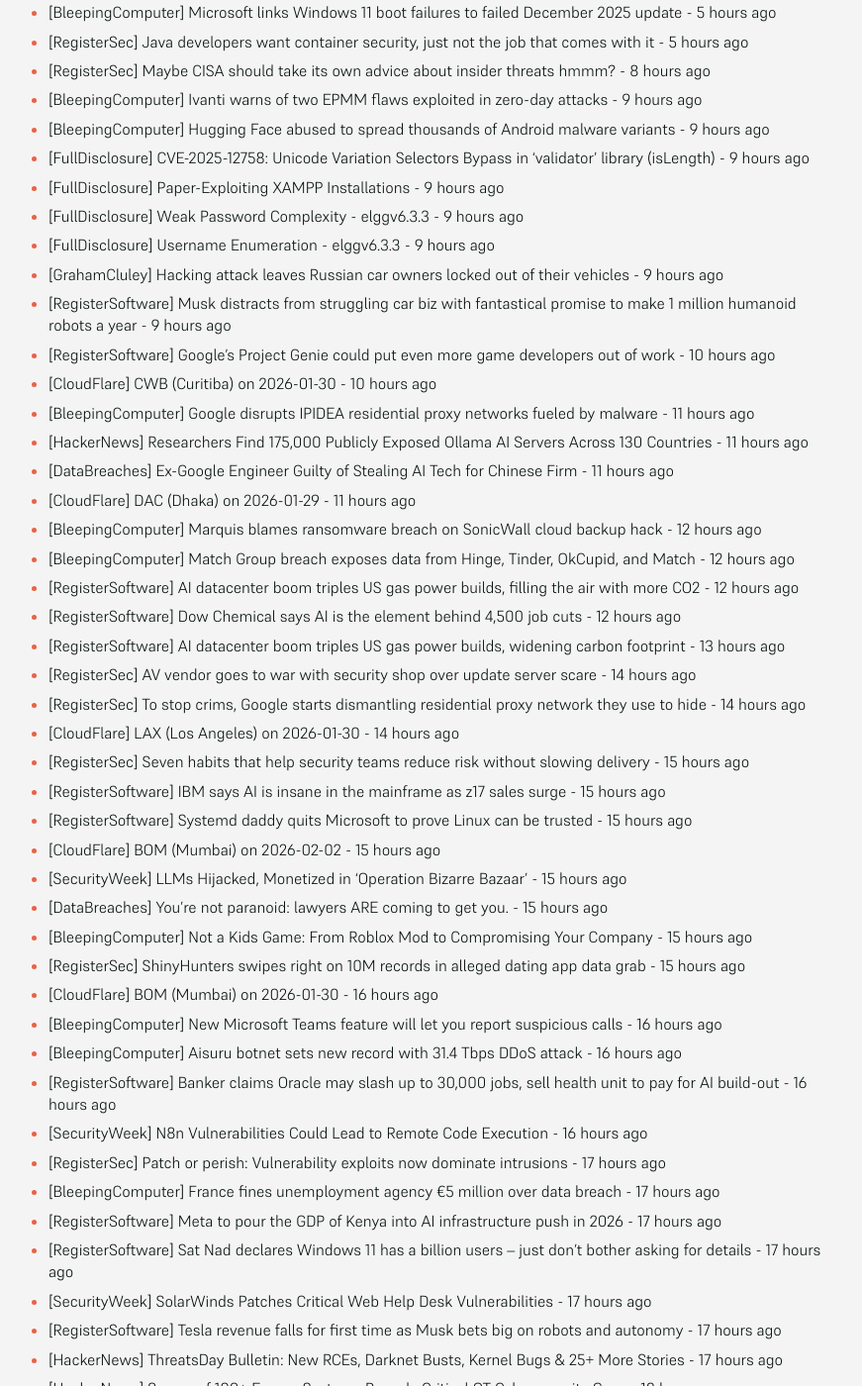
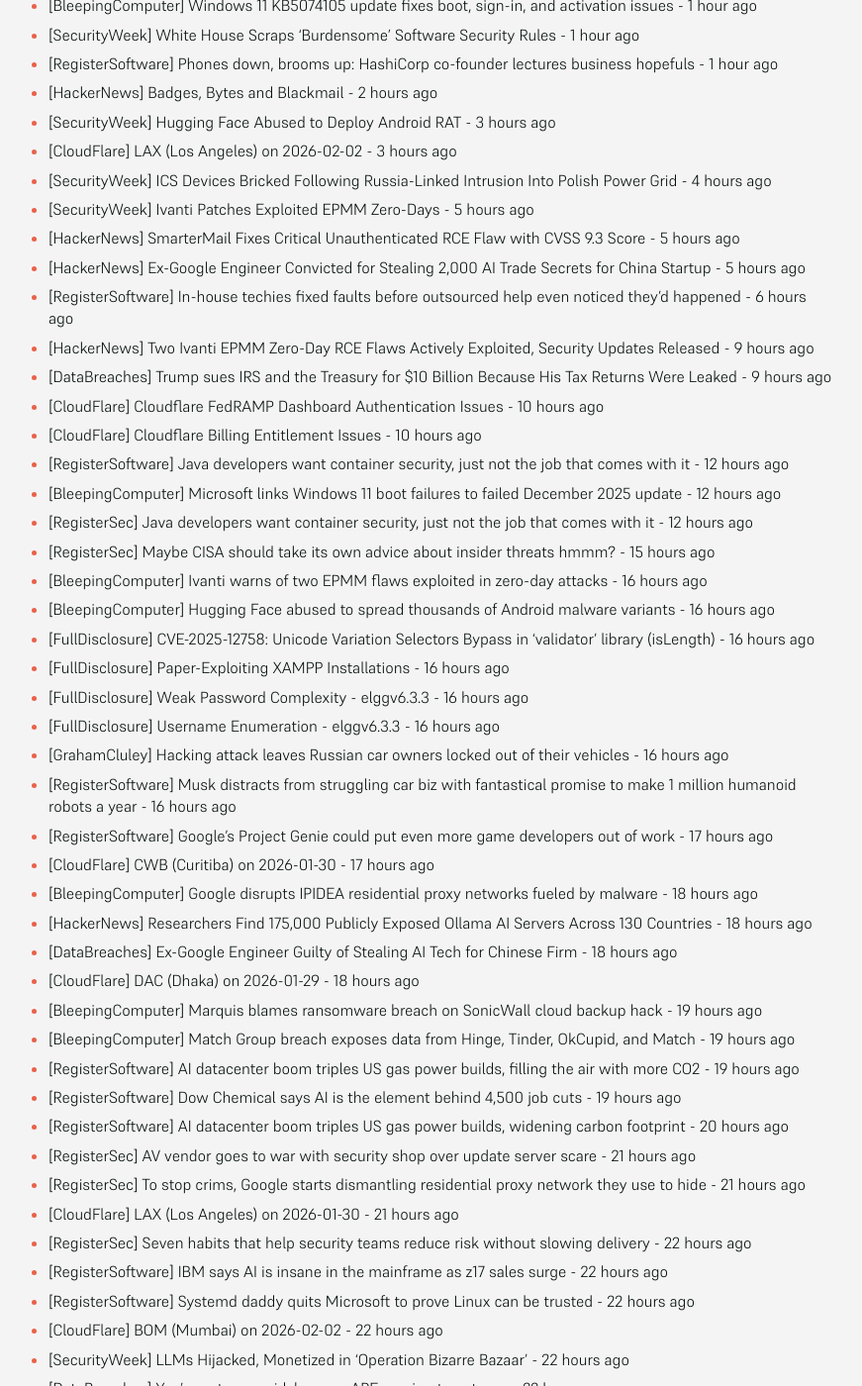
Before and after one commit to SecOpsNews/news, a Jekyll site: the page built from index.md, in a window 1280 px wide and 1400 px high, scrolled down 420 px. Shown: the whole window at 99% size, without its empty margins (215-1086 px from the left). Built offline with Jekyll 4.4.1, drawn with Linux system fonts in a browser that asks for light colours; some of the changed text lies outside the part shown.

Commit message:
New Feed

```diff
--- a/index.md
+++ b/index.md
@@ -9,71 +9,86 @@ description: Latest Updates
 
 <!-- SecOps start -->
 
-- [HackerNews] Two Ivanti EPMM Zero-Day RCE Flaws Actively Exploited, Security Updates Released - 2 hours ago
-- [DataBreaches] Trump sues IRS and the Treasury for $10 Billion Because His Tax Returns Were Leaked - 2 hours ago
-- [CloudFlare] Cloudflare FedRAMP Dashboard Authentication Issues - 3 hours ago
-- [CloudFlare] Cloudflare Billing Entitlement Issues - 3 hours ago
-- [RegisterSoftware] Java developers want container security, just not the job that comes with it - 5 hours ago
-- [BleepingComputer] Microsoft links Windows 11 boot failures to failed December 2025 update - 5 hours ago
-- [RegisterSec] Java developers want container security, just not the job that comes with it - 5 hours ago
-- [RegisterSec] Maybe CISA should take its own advice about insider threats hmmm? - 8 hours ago
-- [BleepingComputer] Ivanti warns of two EPMM flaws exploited in zero-day attacks - 9 hours ago
-- [BleepingComputer] Hugging Face abused to spread thousands of Android malware variants - 9 hours ago
-- [FullDisclosure] CVE-2025-12758: Unicode Variation Selectors Bypass in 'validator' library (isLength) - 9 hours ago
-- [FullDisclosure] Paper-Exploiting XAMPP Installations - 9 hours ago
-- [FullDisclosure] Weak Password Complexity - elggv6.3.3 - 9 hours ago
-- [FullDisclosure] Username Enumeration - elggv6.3.3 - 9 hours ago
-- [GrahamCluley] Hacking attack leaves Russian car owners locked out of their vehicles - 9 hours ago
-- [RegisterSoftware] Musk distracts from struggling car biz with fantastical promise to make 1 million humanoid robots a year - 9 hours ago
-- [RegisterSoftware] Google's Project Genie could put even more game developers out of work - 10 hours ago
-- [CloudFlare] CWB (Curitiba) on 2026-01-30 - 10 hours ago
-- [BleepingComputer] Google disrupts IPIDEA residential proxy networks fueled by malware - 11 hours ago
-- [HackerNews] Researchers Find 175,000 Publicly Exposed Ollama AI Servers Across 130 Countries - 11 hours ago
-- [DataBreaches] Ex-Google Engineer Guilty of Stealing AI Tech for Chinese Firm - 11 hours ago
-- [CloudFlare] DAC (Dhaka) on 2026-01-29 - 11 hours ago
-- [BleepingComputer] Marquis blames ransomware breach on SonicWall cloud backup hack - 12 hours ago
-- [BleepingComputer] Match Group breach exposes data from Hinge, Tinder, OkCupid, and Match - 12 hours ago
-- [RegisterSoftware] AI datacenter boom triples US gas power builds, filling the air with more CO2 - 12 hours ago
-- [RegisterSoftware] Dow Chemical says AI is the element behind 4,500 job cuts - 12 hours ago
-- [RegisterSoftware] AI datacenter boom triples US gas power builds, widening carbon footprint - 13 hours ago
-- [RegisterSec] AV vendor goes to war with security shop over update server scare - 14 hours ago
-- [RegisterSec] To stop crims, Google starts dismantling residential proxy network they use to hide - 14 hours ago
-- [CloudFlare] LAX (Los Angeles) on 2026-01-30 - 14 hours ago
-- [RegisterSec] Seven habits that help security teams reduce risk without slowing delivery - 15 hours ago
-- [RegisterSoftware] IBM says AI is insane in the mainframe as z17 sales surge - 15 hours ago
-- [RegisterSoftware] Systemd daddy quits Microsoft to prove Linux can be trusted - 15 hours ago
-- [CloudFlare] BOM (Mumbai) on 2026-02-02 - 15 hours ago
-- [SecurityWeek] LLMs Hijacked, Monetized in ‘Operation Bizarre Bazaar’ - 15 hours ago
-- [DataBreaches] You’re not paranoid: lawyers ARE coming to get you. - 15 hours ago
-- [BleepingComputer] Not a Kids Game: From Roblox Mod to Compromising Your Company - 15 hours ago
-- [RegisterSec] ShinyHunters swipes right on 10M records in alleged dating app data grab - 15 hours ago
-- [CloudFlare] BOM (Mumbai) on 2026-01-30 - 16 hours ago
-- [BleepingComputer] New Microsoft Teams feature will let you report suspicious calls - 16 hours ago
-- [BleepingComputer] Aisuru botnet sets new record with 31.4 Tbps DDoS attack - 16 hours ago
-- [RegisterSoftware] Banker claims Oracle may slash up to 30,000 jobs, sell health unit to pay for AI build-out - 16 hours ago
-- [SecurityWeek] N8n Vulnerabilities Could Lead to Remote Code Execution - 16 hours ago
-- [RegisterSec] Patch or perish: Vulnerability exploits now dominate intrusions - 17 hours ago
-- [BleepingComputer] France fines unemployment agency €5 million over data breach - 17 hours ago
-- [RegisterSoftware] Meta to pour the GDP of Kenya into AI infrastructure push in 2026 - 17 hours ago
-- [RegisterSoftware] Sat Nad declares Windows 11 has a billion users – just don't bother asking for details - 17 hours ago
-- [SecurityWeek] SolarWinds Patches Critical Web Help Desk Vulnerabilities - 17 hours ago
-- [RegisterSoftware] Tesla revenue falls for first time as Musk bets big on robots and autonomy - 17 hours ago
-- [HackerNews] ThreatsDay Bulletin: New RCEs, Darknet Busts, Kernel Bugs & 25+ More Stories - 17 hours ago
-- [HackerNews] Survey of 100+ Energy Systems Reveals Critical OT Cybersecurity Gaps - 18 hours ago
-- [RegisterSoftware] Latest Vivaldi release surfs a wave of anti-AI sentiment - 18 hours ago
-- [SecurityWeek] Cyber Insights 2026: Zero Trust and Following the Path - 18 hours ago
-- [RegisterSec] Cyberattack on Poland's power grid could have turned deadly in winter cold - 18 hours ago
-- [BleepingComputer] Google rolls out Android theft protection feature updates - 19 hours ago
-- [RegisterSoftware] Birmingham City Council's Oracle ERP fiasco now £144M and still not working - 20 hours ago
-- [SecurityWeek] Google Disrupts IPIDEA Proxy Network - 20 hours ago
-- [HackerNews] 3 Decisions CISOs Need to Make to Prevent Downtime Risk in 2026 - 20 hours ago
-- [RegisterSoftware] Irony alert: Anthropic helps UK.gov to build chatbot for job seekers - 20 hours ago
-- [HackerNews] SolarWinds Fixes Four Critical Web Help Desk Flaws With Unauthenticated RCE and Auth Bypass - 21 hours ago
-- [CloudFlare] YYZ (Toronto) on 2026-01-30 - 22 hours ago
-- [CloudFlare] YOW (Ottawa) on 2026-01-30 - 22 hours ago
-- [HackerNews] Google Disrupts IPIDEA — One of the World’s Largest Residential Proxy Networks - 23 hours ago
-- [SecurityWeek] PwC and Google Cloud Ink $400 Million Deal to Scale AI-Powered Defense - 23 hours ago
-- [CloudFlare] NRT (Tokyo) on 2026-02-02 - 23 hours ago
+- [RegisterSoftware] OpenAI gives ChatGPT models the chop – two weeks' notice, take it or leave it - 33 minutes ago
+- [RegisterSoftware] Want digital sovereignty? That'll be 1% of your GDP into AI infrastructure please - 33 minutes ago
+- [HackerNews] China-Linked UAT-8099 Targets IIS Servers in Asia with BadIIS SEO Malware - 33 minutes ago
+- [IT Governance] The Differences Between NIS2 and GDPR Representatives - 33 minutes ago
+- [BleepingComputer] Windows 11 KB5074105 update fixes boot, sign-in, and activation issues - 1 hour ago
+- [SecurityWeek] White House Scraps ‘Burdensome’ Software Security Rules - 1 hour ago
+- [RegisterSoftware] Phones down, brooms up: HashiCorp co-founder lectures business hopefuls - 1 hour ago
+- [HackerNews] Badges, Bytes and Blackmail - 2 hours ago
+- [SecurityWeek] Hugging Face Abused to Deploy Android RAT - 3 hours ago
+- [CloudFlare] LAX (Los Angeles) on 2026-02-02 - 3 hours ago
+- [SecurityWeek] ICS Devices Bricked Following Russia-Linked Intrusion Into Polish Power Grid - 4 hours ago
+- [SecurityWeek] Ivanti Patches Exploited EPMM Zero-Days - 5 hours ago
+- [HackerNews] SmarterMail Fixes Critical Unauthenticated RCE Flaw with CVSS 9.3 Score - 5 hours ago
+- [HackerNews] Ex-Google Engineer Convicted for Stealing 2,000 AI Trade Secrets for China Startup - 5 hours ago
+- [RegisterSoftware] In-house techies fixed faults before outsourced help even noticed they'd happened - 6 hours ago
+- [HackerNews] Two Ivanti EPMM Zero-Day RCE Flaws Actively Exploited, Security Updates Released - 9 hours ago
+- [DataBreaches] Trump sues IRS and the Treasury for $10 Billion Because His Tax Returns Were Leaked - 9 hours ago
+- [CloudFlare] Cloudflare FedRAMP Dashboard Authentication Issues - 10 hours ago
+- [CloudFlare] Cloudflare Billing Entitlement Issues - 10 hours ago
+- [RegisterSoftware] Java developers want container security, just not the job that comes with it - 12 hours ago
+- [BleepingComputer] Microsoft links Windows 11 boot failures to failed December 2025 update - 12 hours ago
+- [RegisterSec] Java developers want container security, just not the job that comes with it - 12 hours ago
+- [RegisterSec] Maybe CISA should take its own advice about insider threats hmmm? - 15 hours ago
+- [BleepingComputer] Ivanti warns of two EPMM flaws exploited in zero-day attacks - 16 hours ago
+- [BleepingComputer] Hugging Face abused to spread thousands of Android malware variants - 16 hours ago
+- [FullDisclosure] CVE-2025-12758: Unicode Variation Selectors Bypass in 'validator' library (isLength) - 16 hours ago
+- [FullDisclosure] Paper-Exploiting XAMPP Installations - 16 hours ago
+- [FullDisclosure] Weak Password Complexity - elggv6.3.3 - 16 hours ago
+- [FullDisclosure] Username Enumeration - elggv6.3.3 - 16 hours ago
+- [GrahamCluley] Hacking attack leaves Russian car owners locked out of their vehicles - 16 hours ago
+- [RegisterSoftware] Musk distracts from struggling car biz with fantastical promise to make 1 million humanoid robots a year - 16 hours ago
+- [RegisterSoftware] Google's Project Genie could put even more game developers out of work - 17 hours ago
+- [CloudFlare] CWB (Curitiba) on 2026-01-30 - 17 hours ago
+- [BleepingComputer] Google disrupts IPIDEA residential proxy networks fueled by malware - 18 hours ago
+- [HackerNews] Researchers Find 175,000 Publicly Exposed Ollama AI Servers Across 130 Countries - 18 hours ago
+- [DataBreaches] Ex-Google Engineer Guilty of Stealing AI Tech for Chinese Firm - 18 hours ago
+- [CloudFlare] DAC (Dhaka) on 2026-01-29 - 18 hours ago
+- [BleepingComputer] Marquis blames ransomware breach on SonicWall cloud backup hack - 19 hours ago
+- [BleepingComputer] Match Group breach exposes data from Hinge, Tinder, OkCupid, and Match - 19 hours ago
+- [RegisterSoftware] AI datacenter boom triples US gas power builds, filling the air with more CO2 - 19 hours ago
+- [RegisterSoftware] Dow Chemical says AI is the element behind 4,500 job cuts - 19 hours ago
+- [RegisterSoftware] AI datacenter boom triples US gas power builds, widening carbon footprint - 20 hours ago
+- [RegisterSec] AV vendor goes to war with security shop over update server scare - 21 hours ago
+- [RegisterSec] To stop crims, Google starts dismantling residential proxy network they use to hide - 21 hours ago
+- [CloudFlare] LAX (Los Angeles) on 2026-01-30 - 21 hours ago
+- [RegisterSec] Seven habits that help security teams reduce risk without slowing delivery - 22 hours ago
+- [RegisterSoftware] IBM says AI is insane in the mainframe as z17 sales surge - 22 hours ago
+- [RegisterSoftware] Systemd daddy quits Microsoft to prove Linux can be trusted - 22 hours ago
+- [CloudFlare] BOM (Mumbai) on 2026-02-02 - 22 hours ago
+- [SecurityWeek] LLMs Hijacked, Monetized in ‘Operation Bizarre Bazaar’ - 22 hours ago
+- [DataBreaches] You’re not paranoid: lawyers ARE coming to get you. - 22 hours ago
+- [BleepingComputer] Not a Kids Game: From Roblox Mod to Compromising Your Company - 22 hours ago
+- [RegisterSec] ShinyHunters swipes right on 10M records in alleged dating app data grab - 22 hours ago
+- [CloudFlare] BOM (Mumbai) on 2026-01-30 - 23 hours ago
+- [BleepingComputer] New Microsoft Teams feature will let you report suspicious calls - 23 hours ago
+- [BleepingComputer] Aisuru botnet sets new record with 31.4 Tbps DDoS attack - 23 hours ago
+- [RegisterSoftware] Banker claims Oracle may slash up to 30,000 jobs, sell health unit to pay for AI build-out - 23 hours ago
+- [SecurityWeek] N8n Vulnerabilities Could Lead to Remote Code Execution - 23 hours ago
+- [RegisterSec] Patch or perish: Vulnerability exploits now dominate intrusions - 1 day ago
+- [BleepingComputer] France fines unemployment agency €5 million over data breach - 1 day ago
+- [RegisterSoftware] Meta to pour the GDP of Kenya into AI infrastructure push in 2026 - 1 day ago
+- [RegisterSoftware] Sat Nad declares Windows 11 has a billion users – just don't bother asking for details - 1 day ago
+- [SecurityWeek] SolarWinds Patches Critical Web Help Desk Vulnerabilities - 1 day ago
+- [RegisterSoftware] Tesla revenue falls for first time as Musk bets big on robots and autonomy - 1 day ago
+- [HackerNews] ThreatsDay Bulletin: New RCEs, Darknet Busts, Kernel Bugs & 25+ More Stories - 1 day ago
+- [HackerNews] Survey of 100+ Energy Systems Reveals Critical OT Cybersecurity Gaps - 1 day ago
+- [RegisterSoftware] Latest Vivaldi release surfs a wave of anti-AI sentiment - 1 day ago
+- [SecurityWeek] Cyber Insights 2026: Zero Trust and Following the Path - 1 day ago
+- [RegisterSec] Cyberattack on Poland's power grid could have turned deadly in winter cold - 1 day ago
+- [BleepingComputer] Google rolls out Android theft protection feature updates - 1 day ago
+- [RegisterSoftware] Birmingham City Council's Oracle ERP fiasco now £144M and still not working - 1 day ago
+- [SecurityWeek] Google Disrupts IPIDEA Proxy Network - 1 day ago
+- [HackerNews] 3 Decisions CISOs Need to Make to Prevent Downtime Risk in 2026 - 1 day ago
+- [RegisterSoftware] Irony alert: Anthropic helps UK.gov to build chatbot for job seekers - 1 day ago
+- [HackerNews] SolarWinds Fixes Four Critical Web Help Desk Flaws With Unauthenticated RCE and Auth Bypass - 1 day ago
+- [CloudFlare] YYZ (Toronto) on 2026-01-30 - 1 day ago
+- [CloudFlare] YOW (Ottawa) on 2026-01-30 - 1 day ago
+- [HackerNews] Google Disrupts IPIDEA — One of the World’s Largest Residential Proxy Networks - 1 day ago
+- [SecurityWeek] PwC and Google Cloud Ink $400 Million Deal to Scale AI-Powered Defense - 1 day ago
+- [CloudFlare] NRT (Tokyo) on 2026-02-02 - 1 day ago
 - [CloudFlare] BOM (Mumbai) on 2026-01-29 - 1 day ago
 - [RegisterSoftware] Microsoft investors sweat cloud giant's OpenAI exposure - 1 day ago
 - [DataBreaches] Russian ransomware forum seized by U.S. law enforcement - 1 day ago
@@ -113,35 +128,21 @@ description: Latest Updates
 - [SecurityWeek] Cyber Insights 2026: Offensive Security; Where It is and Where Its Going - 1 day ago
 - [BleepingComputer] SolarWinds warns of critical Web Help Desk RCE, auth bypass flaws - 1 day ago
 - [HackerNews] Critical vm2 Node.js Flaw Allows Sandbox Escape and Arbitrary Code Execution - 1 day ago
-- [SecurityWeek] Why We Can’t Let AI Take the Wheel of Cyber Defense - 1 day ago
-- [SecurityWeek] Mesh Security Raises $12 Million for CSMA Platform - 1 day ago
-- [RegisterSoftware] Cops get more facial recognition vans as UK bets big on AI policing - 1 day ago
-- [RegisterSoftware] Anthropic CEO bloviates for 20,000+ words in thinly veiled plea against regulation - 1 day ago
-- [RegisterSec] Old Windows quirks help punch through new admin defenses - 1 day ago
-- [RegisterSoftware] Old Windows quirks help punch through new admin defenses - 1 day ago
-- [SecurityWeek] Rein Security Emerges From Stealth With $8M, Bringing Inside-Out AppSec Approach - 1 day ago
-- [BleepingComputer] Hackers hijack exposed LLM endpoints in Bizarre Bazaar operation - 1 day ago
-- [RegisterSoftware] Cops put Microsoft Copilot in holding cell after controversial hallucination - 1 day ago
-- [HackerNews] Mustang Panda Deploys Updated COOLCLIENT Backdoor in Government Cyber Attacks - 1 day ago
-- [HackerNews] From Triage to Threat Hunts: How AI Accelerates SecOps - 1 day ago
-- [HackerNews] Two High-Severity n8n Flaws Allow Authenticated Remote Code Execution - 1 day ago
-- [BleepingComputer] Slovakian man pleads guilty to operating darknet marketplace - 1 day ago
-- [BleepingComputer] New WhatsApp lockdown feature protects high-risk users from hackers - 1 day ago
-- [IT Governance] EU and UK GDPR Representatives: A practical guide - 1 day ago
-- [HackerNews] Fake Python Spellchecker Packages on PyPI Delivered Hidden Remote Access Trojan - 1 day ago
-- [HackerNews] Google Warns of Active Exploitation of WinRAR Vulnerability CVE-2025-8088 - 1 day ago
-- [HackerNews] Password Reuse in Disguise: An Often-Missed Risky Workaround - 1 day ago
-- [RegisterSoftware] Microsoft Azure OpenAI Service takes an unscheduled day off in Sweden - 1 day ago
-- [SecurityWeek] WhatsApp Boosts Account Security for At-Risk Individuals - 1 day ago
-- [RegisterSoftware] UK tax collector plans £2B tech binge as legacy systems refuse to die - 1 day ago
-- [RegisterSoftware] Britain's Ministry of Defence signs on the dotted line with Palantir - 1 day ago
-- [ScottHelme] Eating Our Own Dogfood: What Running Report URI on Report URI Taught Us - 1 day ago
-- [GrahamCluley] Beware! Fake ChatGPT browser extensions are stealing your login credentials - 1 day ago
-- [SecurityWeek] APTs, Cybercriminals Widely Exploiting WinRAR Vulnerability - 1 day ago
-- [SecurityWeek] US Charges 31 More Defendants in Massive ATM Hacking Probe - 1 day ago
-- [SecurityWeek] Fortinet Patches Exploited FortiCloud SSO Authentication Bypass - 1 day ago
-- [SecurityWeek] Indurex Emerges From Stealth to Close Security Gap in Cyber-Physical Systems - 1 day ago
-- [SecurityWeek] High-Severity Remote Code Execution Vulnerability Patched in OpenSSL - 1 day ago
+- [SecurityWeek] Why We Can’t Let AI Take the Wheel of Cyber Defense - 2 days ago
+- [SecurityWeek] Mesh Security Raises $12 Million for CSMA Platform - 2 days ago
+- [RegisterSoftware] Cops get more facial recognition vans as UK bets big on AI policing - 2 days ago
+- [RegisterSoftware] Anthropic CEO bloviates for 20,000+ words in thinly veiled plea against regulation - 2 days ago
+- [RegisterSec] Old Windows quirks help punch through new admin defenses - 2 days ago
+- [RegisterSoftware] Old Windows quirks help punch through new admin defenses - 2 days ago
+- [SecurityWeek] Rein Security Emerges From Stealth With $8M, Bringing Inside-Out AppSec Approach - 2 days ago
+- [BleepingComputer] Hackers hijack exposed LLM endpoints in Bizarre Bazaar operation - 2 days ago
+- [RegisterSoftware] Cops put Microsoft Copilot in holding cell after controversial hallucination - 2 days ago
+- [HackerNews] Mustang Panda Deploys Updated COOLCLIENT Backdoor in Government Cyber Attacks - 2 days ago
+- [HackerNews] From Triage to Threat Hunts: How AI Accelerates SecOps - 2 days ago
+- [HackerNews] Two High-Severity n8n Flaws Allow Authenticated Remote Code Execution - 2 days ago
+- [BleepingComputer] Slovakian man pleads guilty to operating darknet marketplace - 2 days ago
+- [BleepingComputer] New WhatsApp lockdown feature protects high-risk users from hackers - 2 days ago
+- [IT Governance] EU and UK GDPR Representatives: A practical guide - 2 days ago
 - [DataBreaches] Russian-linked hackers appear to have launched a crippling cyberattack on Western New Mexico University - 9 months ago
 - [DataBreaches] SK Telecom vows to take full responsibility for damage from recent data leak - 9 months ago
 - [HackerNews] Storm-1977 Hits Education Clouds with AzureChecker, Deploys 200+ Crypto Mining Containers - 9 months ago
```
